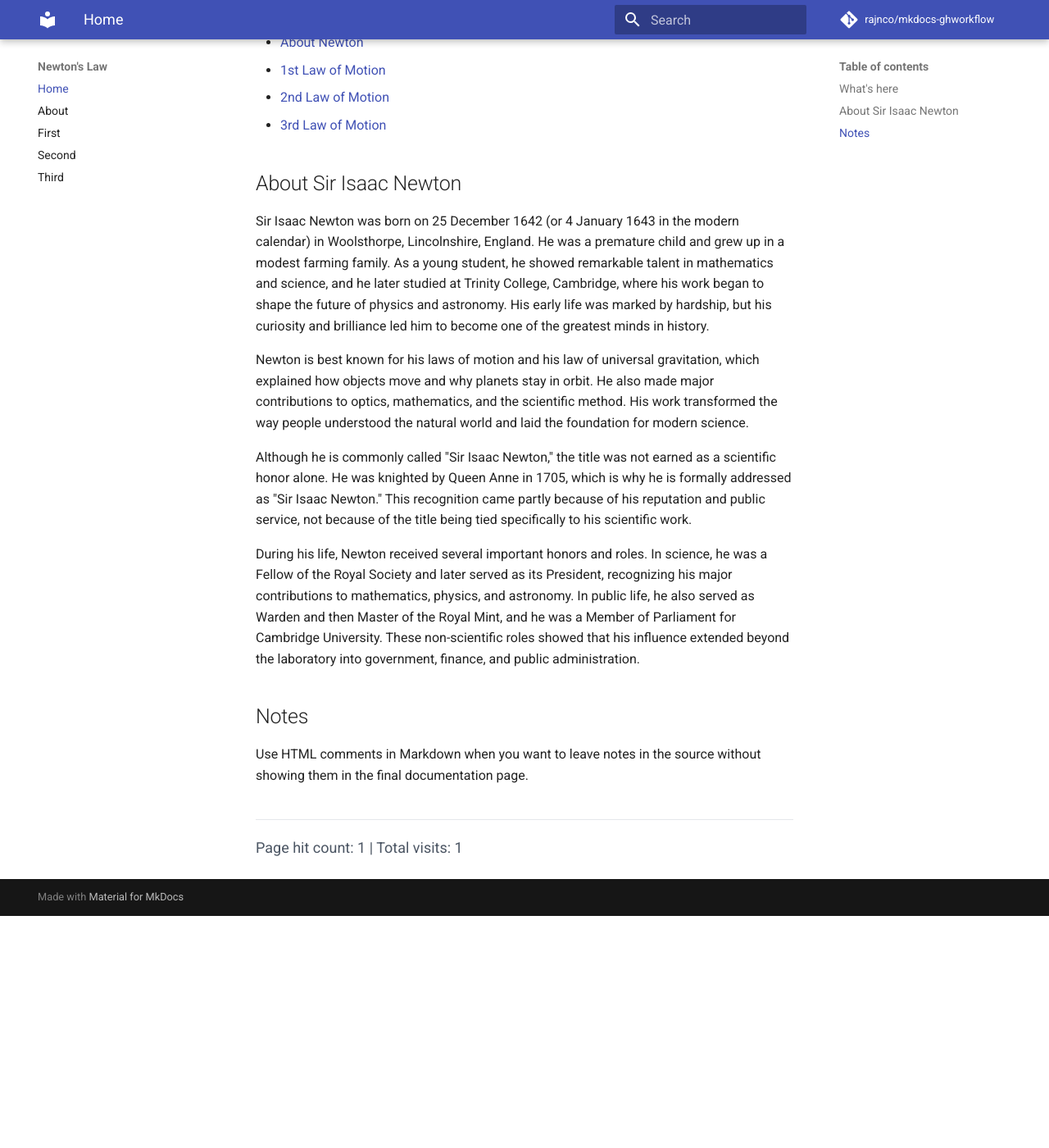
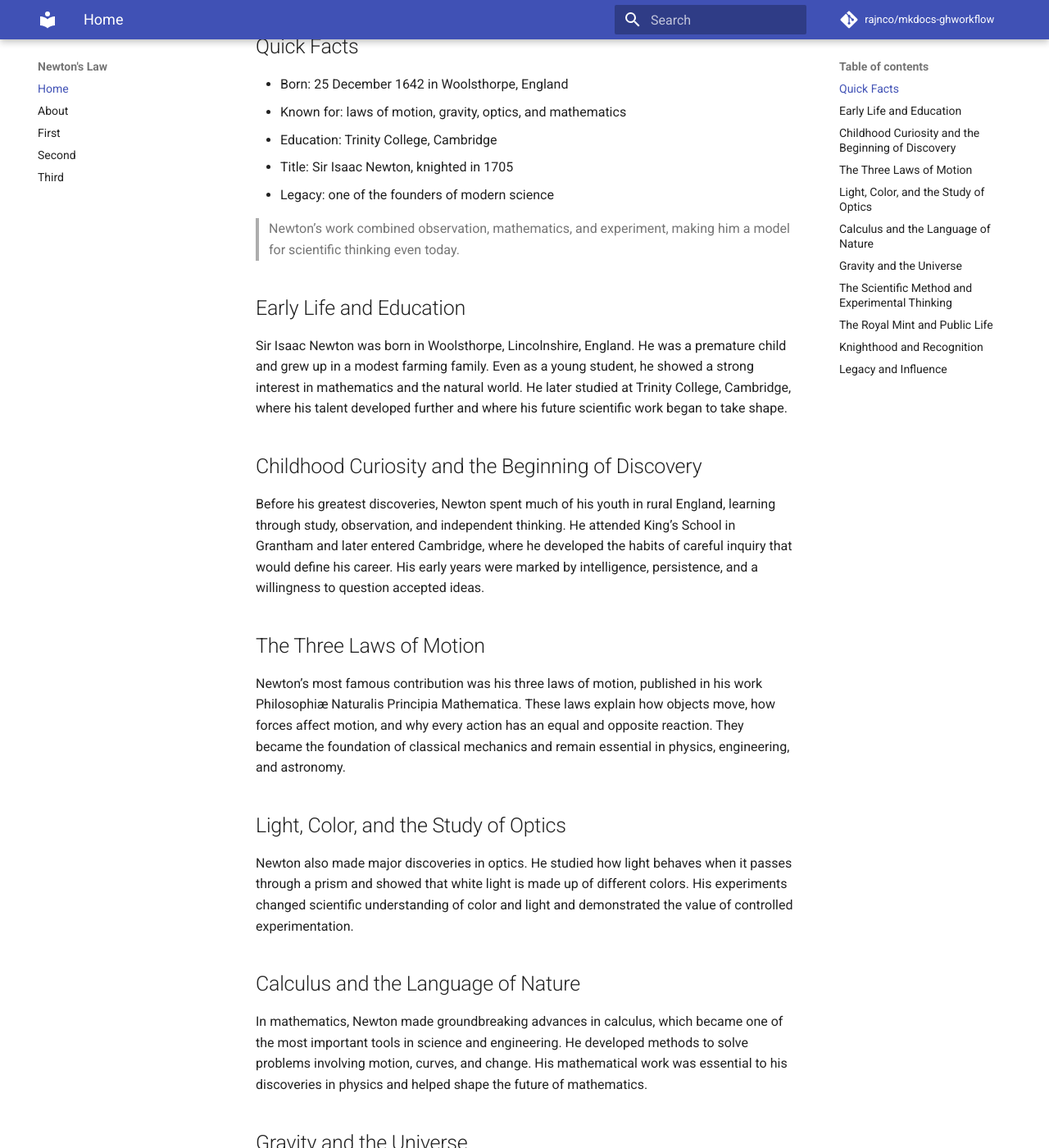
Before and after one commit to rajnco/mkdocs-ghworkflow, an MkDocs documentation site: the page built from docs/index.md, in a window 1280 px wide and 1400 px high, scrolled down 328 px. Shown: the whole window at 82% size. Built offline with MkDocs 1.6.1 and Material for MkDocs 9.7.7, drawn with Linux system fonts in a browser that asks for light colours; comment, search, counter and statistics services are not loaded; before the commit the page ends 1445 px from its top, so only the background shows below that; some of the changed text lies outside the part shown.

Commit message:
updated content in all the markdown files

```diff
--- a/docs/about.md
+++ b/docs/about.md
@@ -1 +1,7 @@
-This is about
+# About Sir Isaac Newton
+
+Sir Isaac Newton was an English mathematician, physicist, astronomer, and scientist whose discoveries changed the way people understood the universe. Born in 1642 in Woolsthorpe, England, he grew up with a strong interest in mathematics and natural philosophy. His early life was marked by hardship, but his curiosity and intelligence led him to become one of the most influential thinkers in history.
+
+Newton is best known for his work on motion, gravity, and light. He developed the three laws of motion, which explain how objects move and why forces affect them. These laws became the foundation of classical mechanics and are still taught in science today. Together, they describe inertia, the relationship between force and acceleration, and the idea that every action has an equal and opposite reaction.
+
+This site explores Newton’s life, his scientific achievements, and the three laws of motion that shaped modern physics. It highlights both his historical importance and the lasting impact of his work on science and mathematics.
--- a/docs/index.md
+++ b/docs/index.md
@@ -1,27 +1,53 @@
 # Welcome
 
-This is a document site about Newton's Law.
+Sir Isaac Newton was one of the greatest scientists in history. His work changed the way humanity understood motion, light, gravity, and the universe itself. This page presents a clear overview of his life, his scientific discoveries, and the lasting influence of his ideas.
 
-<!-- This is a hidden comment in MkDocs. It will not appear in the rendered page. -->
+## Quick Facts
 
-## What's here
+- Born: 25 December 1642 in Woolsthorpe, England
+- Known for: laws of motion, gravity, optics, and mathematics
+- Education: Trinity College, Cambridge
+- Title: Sir Isaac Newton, knighted in 1705
+- Legacy: one of the founders of modern science
 
-- [About Newton](about.md)
-- [1st Law of Motion](first.md)
-- [2nd Law of Motion](second.md)
-- [3rd Law of Motion](third.md)
+> Newton’s work combined observation, mathematics, and experiment, making him a model for scientific thinking even today.
 
-## About Sir Isaac Newton
+## Early Life and Education
 
-Sir Isaac Newton was born on 25 December 1642 (or 4 January 1643 in the modern calendar) in Woolsthorpe, Lincolnshire, England. He was a premature child and grew up in a modest farming family. As a young student, he showed remarkable talent in mathematics and science, and he later studied at Trinity College, Cambridge, where his work began to shape the future of physics and astronomy. His early life was marked by hardship, but his curiosity and brilliance led him to become one of the greatest minds in history.
+Sir Isaac Newton was born in Woolsthorpe, Lincolnshire, England. He was a premature child and grew up in a modest farming family. Even as a young student, he showed a strong interest in mathematics and the natural world. He later studied at Trinity College, Cambridge, where his talent developed further and where his future scientific work began to take shape.
 
-Newton is best known for his laws of motion and his law of universal gravitation, which explained how objects move and why planets stay in orbit. He also made major contributions to optics, mathematics, and the scientific method. His work transformed the way people understood the natural world and laid the foundation for modern science.
+## Childhood Curiosity and the Beginning of Discovery
 
-Although he is commonly called "Sir Isaac Newton," the title was not earned as a scientific honor alone. He was knighted by Queen Anne in 1705, which is why he is formally addressed as "Sir Isaac Newton." This recognition came partly because of his reputation and public service, not because of the title being tied specifically to his scientific work.
+Before his greatest discoveries, Newton spent much of his youth in rural England, learning through study, observation, and independent thinking. He attended King’s School in Grantham and later entered Cambridge, where he developed the habits of careful inquiry that would define his career. His early years were marked by intelligence, persistence, and a willingness to question accepted ideas.
 
-During his life, Newton received several important honors and roles. In science, he was a Fellow of the Royal Society and later served as its President, recognizing his major contributions to mathematics, physics, and astronomy. In public life, he also served as Warden and then Master of the Royal Mint, and he was a Member of Parliament for Cambridge University. These non-scientific roles showed that his influence extended beyond the laboratory into government, finance, and public administration.
+## The Three Laws of Motion
 
-## Notes
+Newton’s most famous contribution was his three laws of motion, published in his work Philosophiæ Naturalis Principia Mathematica. These laws explain how objects move, how forces affect motion, and why every action has an equal and opposite reaction. They became the foundation of classical mechanics and remain essential in physics, engineering, and astronomy.
 
-Use HTML comments in Markdown when you want to leave notes in the source without showing them in the final documentation page.
-#
+## Light, Color, and the Study of Optics
+
+Newton also made major discoveries in optics. He studied how light behaves when it passes through a prism and showed that white light is made up of different colors. His experiments changed scientific understanding of color and light and demonstrated the value of controlled experimentation.
+
+## Calculus and the Language of Nature
+
+In mathematics, Newton made groundbreaking advances in calculus, which became one of the most important tools in science and engineering. He developed methods to solve problems involving motion, curves, and change. His mathematical work was essential to his discoveries in physics and helped shape the future of mathematics.
+
+## Gravity and the Universe
+
+Newton’s work in astronomy was closely connected to his laws of motion and gravity. He explained how the Moon orbits Earth and how planets revolve around the Sun. His law of universal gravitation showed that the same force acts between objects in space and on Earth, linking the heavens and the physical world in one scientific framework.
+
+## The Scientific Method and Experimental Thinking
+
+Newton’s genius was not only in formulas and equations but also in disciplined scientific reasoning. He relied on observation, testing, and mathematical proof. This approach helped transform natural philosophy into modern science and inspired generations of investigators.
+
+## The Royal Mint and Public Life
+
+In later life, Newton did not remain only a scientist. He served as Warden and then Master of the Royal Mint, helping to improve the country’s currency system. He also became a Member of Parliament and contributed to public service beyond the laboratory. His influence reached both science and national affairs.
+
+## Knighthood and Recognition
+
+Although he is commonly called "Sir Isaac Newton," the title was not earned only as a scientific honor. He was knighted by Queen Anne in 1705, recognizing his reputation and his public contributions. This honor reflected both his scientific brilliance and his importance in wider society.
+
+## Legacy and Influence
+
+Sir Isaac Newton is remembered as one of the greatest scientists in history. His discoveries in motion, light, mathematics, and astronomy transformed the understanding of the natural world. His later life as a public servant and scholar showed that his influence extended far beyond science, making him a lasting symbol of intellectual achievement and scientific brilliance.
```
Also changed, not shown: docs/first.md (+17 -0 lines), docs/second.md (+27 -0 lines), docs/third.md (+17 -0 lines).
